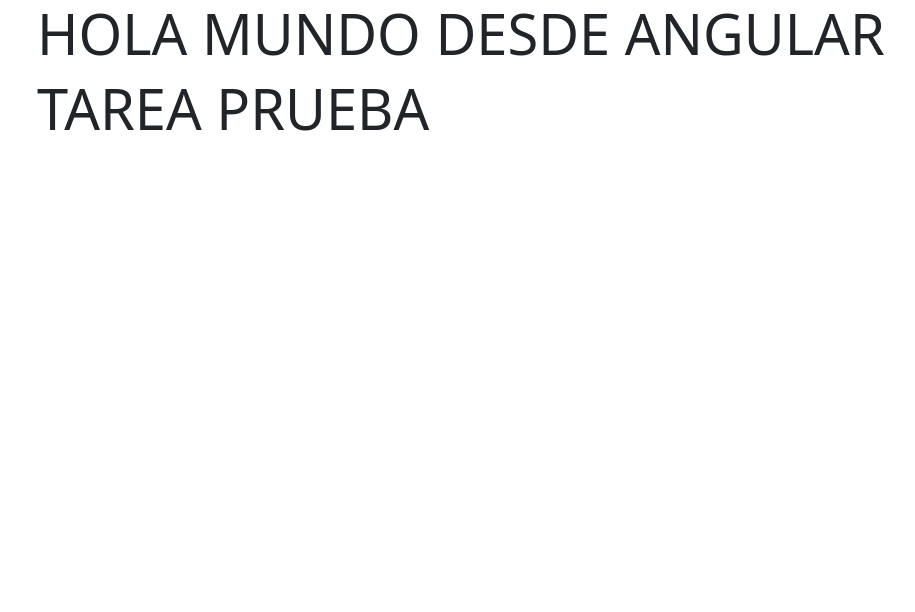
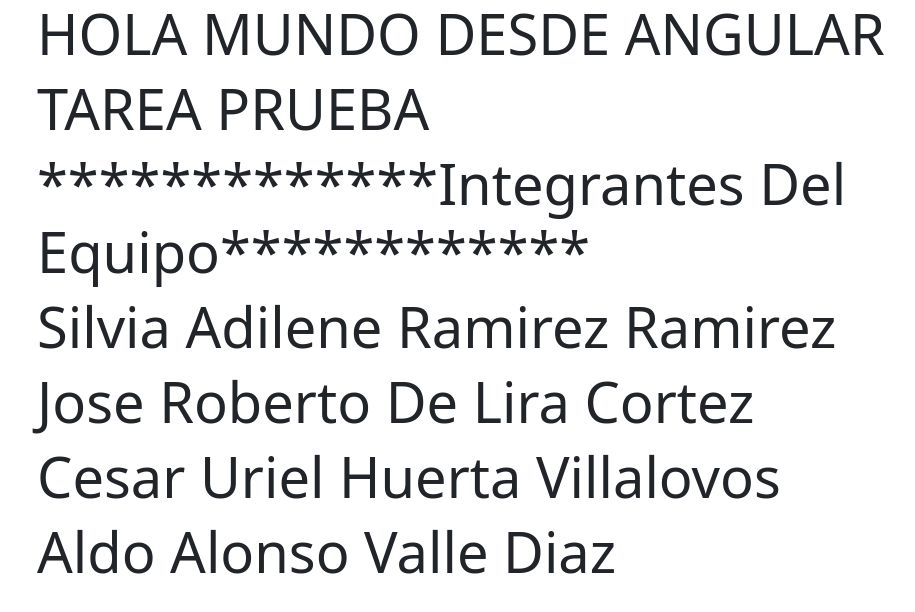
Before and after one commit to Alskabeat/Proyecto_Tarea, an Angular app in the folder prueba_tarea/: page / in a window 1280 px wide. Shown: the top 612 px of the page, without its empty margins (45-960 px from the left). Built offline with nearby package versions, Linux system fonts and the light colour scheme.

Commit message:
Mensaje del commit

```diff
--- a/prueba_tarea/src/app/app.component.html
+++ b/prueba_tarea/src/app/app.component.html
@@ -2,6 +2,12 @@
     <div class="container">
         <h1 class="display-4">HOLA MUNDO DESDE ANGULAR</h1>
         <h1 class="display-4">TAREA PRUEBA</h1>
+        <h1 class="display-4"></h1>
+        <h1 class="display-4">*************Integrantes Del Equipo************</h1>
+        <h1 class="display-4">Silvia Adilene Ramirez Ramirez</h1>
+        <h1 class="display-4">Jose Roberto De Lira Cortez</h1>
+        <h1 class="display-4">Cesar Uriel Huerta Villalovos</h1>
+        <h1 class="display-4">Aldo Alonso Valle Diaz</h1>
     </div>
 </div>
 <router-outlet></router-outlet>
```
